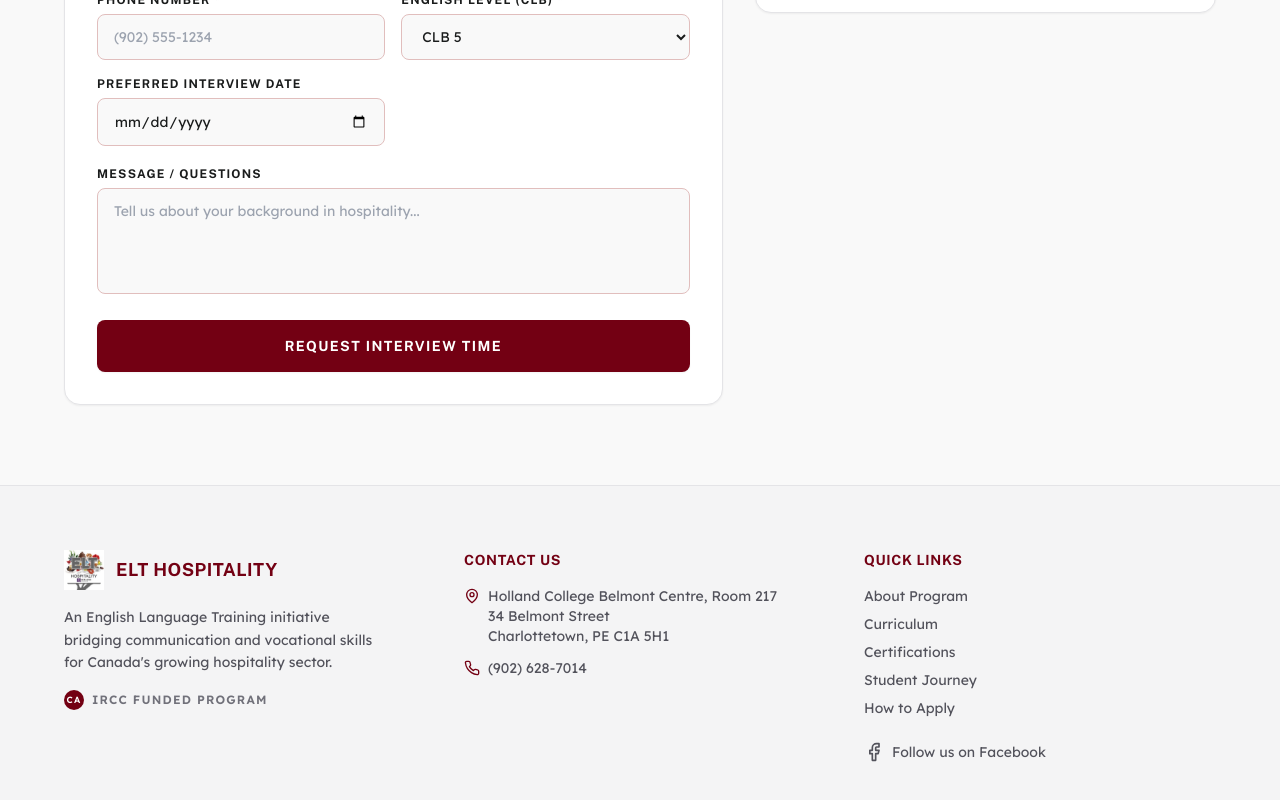
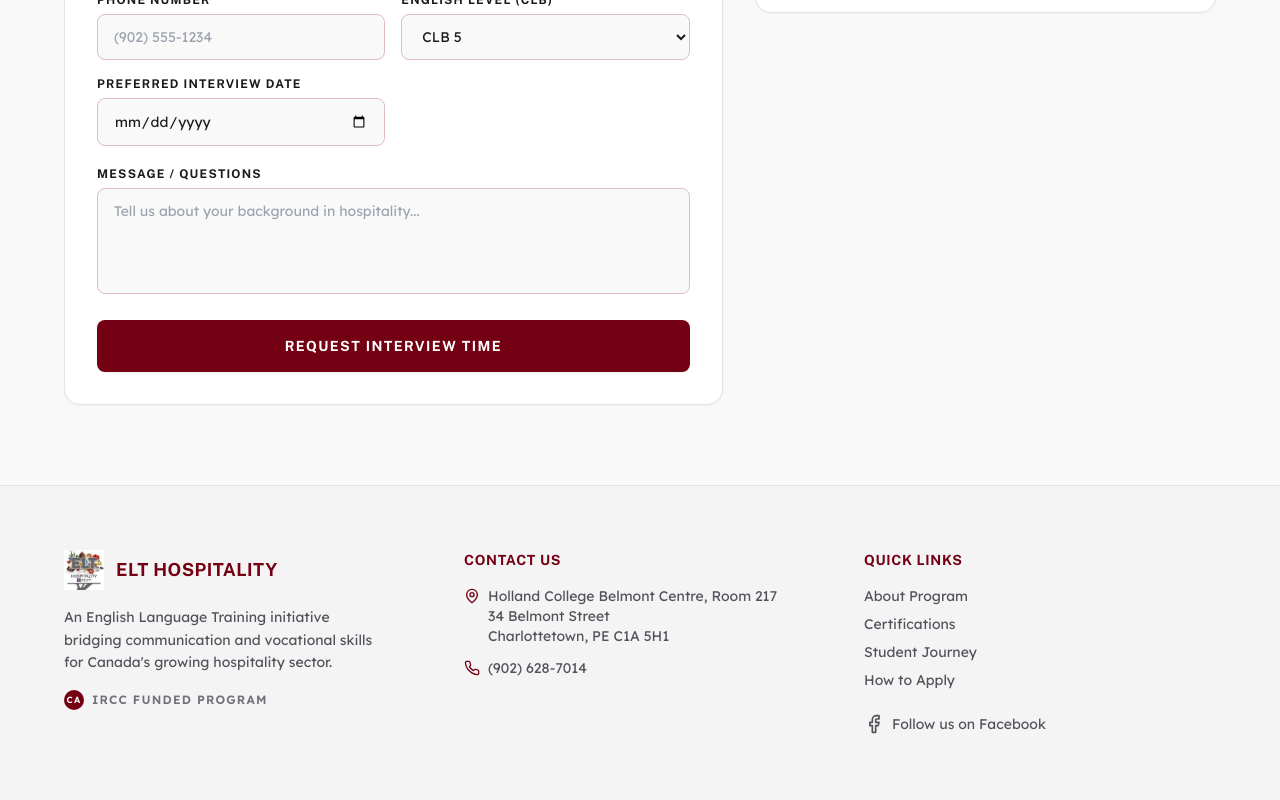
Before and after one commit to mmiao122671/elthospitalityclass, a React (Vite) app in the folder project/: page /contact in a window 1280 px wide. Shown: the part 932-1732 px from the top of the page. Built offline with nearby package versions, Linux system fonts and the light colour scheme.

Commit message:
edit footer curriculum

```diff
--- a/project/src/components/Footer.tsx
+++ b/project/src/components/Footer.tsx
@@ -4,7 +4,7 @@ import logo from '../../image/logo.jpg';
 
 const quickLinks = [
   { label: 'About Program', to: '/program' },
-  { label: 'Curriculum', to: '/program' },
+  // { label: 'Curriculum', to: '/program' },
   { label: 'Certifications', to: '/certifications' },
   { label: 'Student Journey', to: '/journey' },
   { label: 'How to Apply', to: '/contact' },
```
